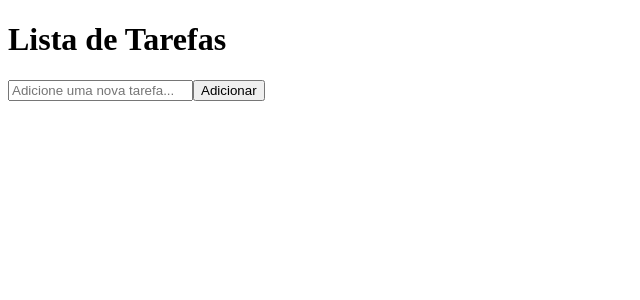
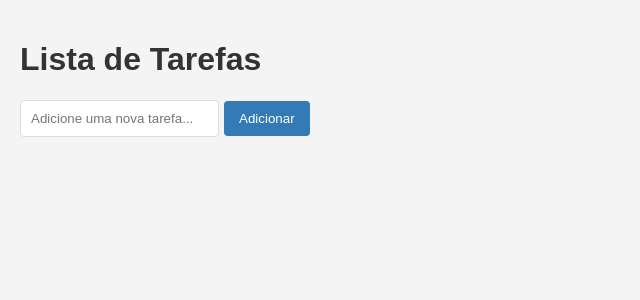
Before and after one commit to luc4s-s/to-do-list, a React (Vite) app: page / in a window 1280 px wide. Shown: the top 300 px of the page, without its empty margins (0-640 px from the left). Built offline with nearby package versions, Linux system fonts and the light colour scheme.

Commit message:
criando a estilizacao do to-do-list

```diff
--- a/src/index.css
+++ b/src/index.css
@@ -0,0 +1,70 @@
+body{
+    font-family: Arial, sans-serif;
+    background-color: #f4f4f4;
+    margin: 0;
+    padding: 20px;
+}
+
+.idDiv{
+    display: flex;
+    justify-content: center;
+     align-items: center
+}
+
+h1{
+    color: #333;
+}
+
+ul{
+    list-style: none;
+    padding: 0;
+    width: 500px;
+}
+
+li{
+    background-color: #fff;
+    border: 1px #ddd;
+    padding: 10px 15px;
+    margin-bottom: 8px;
+    display: flex;
+    justify-content: space-between;
+    align-items: center;
+}
+
+input[type="text"]{
+    padding: 10px;
+    border: 1px solid #ddd;
+    border-radius: 4px;
+    margin-right: 5px;
+
+}
+
+button{
+    background-color: #5cb85c;
+    color: white;
+    border: none;
+    padding: 10px 15px;
+    border-radius: 4px;
+    cursor: pointer;
+}
+
+button:hover{
+    background-color: #449d44;
+
+}
+
+button:active{
+    background-color: #398439;
+}
+
+button[type="submit"]{
+    background-color: #337ab7;
+}
+
+button[type="submit"]:hover{
+    background-color: #286090;
+}
+
+button[type="submit"]:active{
+    background-color: #204d74;
+}
```
